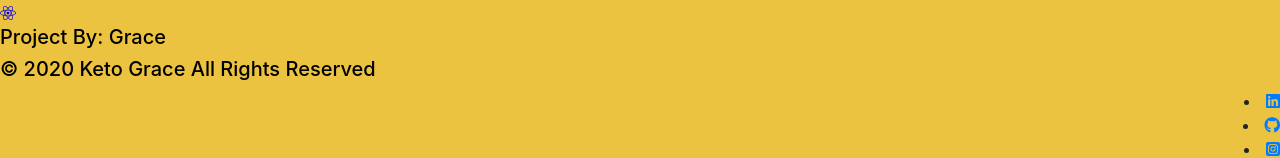
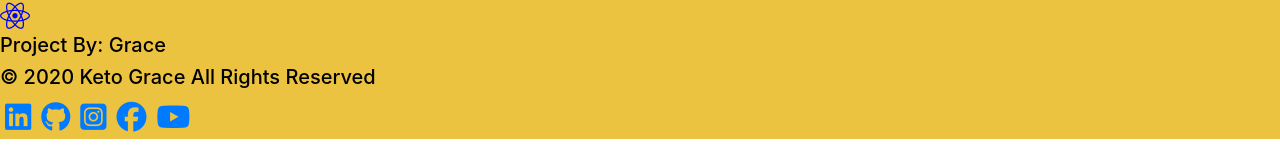
Before and after one commit to audijej/Keto-Lifestyle, a React (Create React App) app in the folder keto-lifestyle/: page /turkey in a window 1280 px wide. Shown: the part 1503-1661 px from the top of the page. Built offline with nearby package versions, Linux system fonts and the light colour scheme.

Commit message:
footer icon updates

```diff
--- a/keto-lifestyle/src/components/Footer/Footer.js
+++ b/keto-lifestyle/src/components/Footer/Footer.js
@@ -5,7 +5,7 @@ function Footer() {
     return (
         <footer className="footer">
             <h5 style={{ color: "black" }}>Built with React</h5>
-            <i class="fab fa-react" style={{color: "blue"}}></i>
+            <i class="fab fa-react" style={{ color: "blue" }}></i>
             <h5 style={{ color: "black" }}>Project By: Grace</h5>
             <h5 style={{ color: "black" }}>© 2020 Keto Grace All Rights Reserved</h5>
             {/* <ul class="contacts"> */}
@@ -16,6 +16,9 @@ function Footer() {
                 class="fab fa-github"></i></a></li>
             <li class="social-media-icon"><a href="https://www.instagram.com/jesse_behind_the_camera/" target="blank"><i
                 class="fab fa-instagram-square"></i></a></li>
+            <li class="social-media-icon"><a href="https://www.instagram.com/jesse_behind_the_camera/" target="blank"><i class="fab fa-facebook"></i></a></li>
+            <li class="social-media-icon"><a href="https://www.instagram.com/jesse_behind_the_camera/" target="blank"><i class="fab fa-youtube"></i></a></li>
+
             {/* </ul> */}
         </footer>
 
--- a/keto-lifestyle/src/components/Footer/footer.css
+++ b/keto-lifestyle/src/components/Footer/footer.css
@@ -5,7 +5,7 @@
     text-align: center;
     position: fixed;
 
-  }
+  } */
 
   .social-media-icon {
     display: inline-block;
@@ -22,7 +22,7 @@
     color: purple;
     transition: .7s;
     transform: rotate(360deg);
-  } */
+  }
 
   footer {
     background-color: rgb(235, 195, 64);
```
